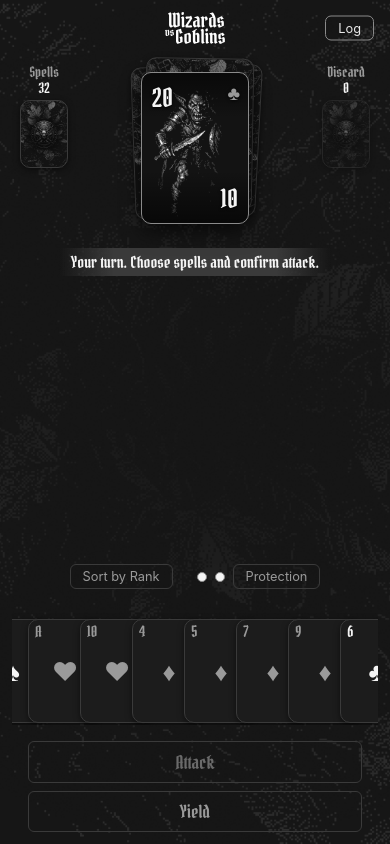
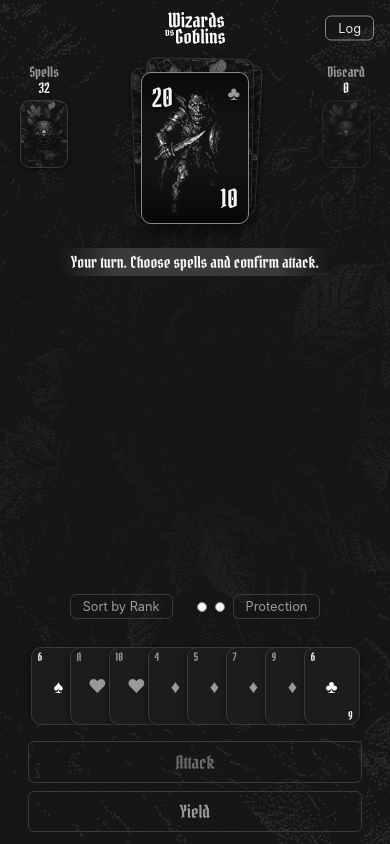
Before and after one commit to araujorenato/wizards-vs-goblins, a React (Vite) app: page / in a window 390 px wide. Both pictures are taken after a click on the button "New Game". Built offline with nearby package versions, Linux system fonts and the light colour scheme.

Commit message:
mobile hand update

```diff
--- a/src/components/board/Hand.css
+++ b/src/components/board/Hand.css
@@ -43,6 +43,29 @@
     padding-top: var(--space-3);
     padding-left: var(--space-4);
     padding-right: var(--space-4);
-    min-height: 120px;
+    min-height: 90px;
+  }
+
+  /* Shrink hand cards so all 8 fit on screen without horizontal scroll. */
+  .hand .card--md {
+    width: 56px;
+    height: 78px;
+  }
+
+  .hand .card__corner {
+    font-size: 0.7rem;
+  }
+
+  .hand .card__suit {
+    font-size: 1.15rem;
+  }
+
+  .hand .card--selected,
+  .hand .card--raised {
+    transform: translateY(-10px);
+  }
+
+  .hand__slot {
+    margin-left: -17px;
   }
 }
```
